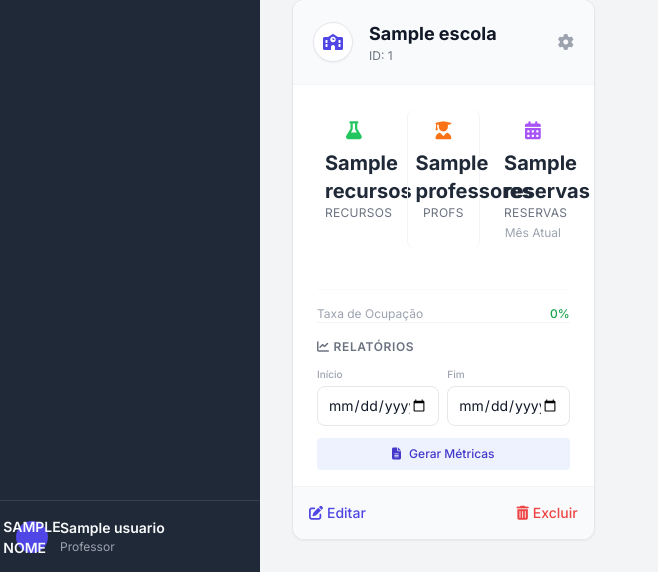
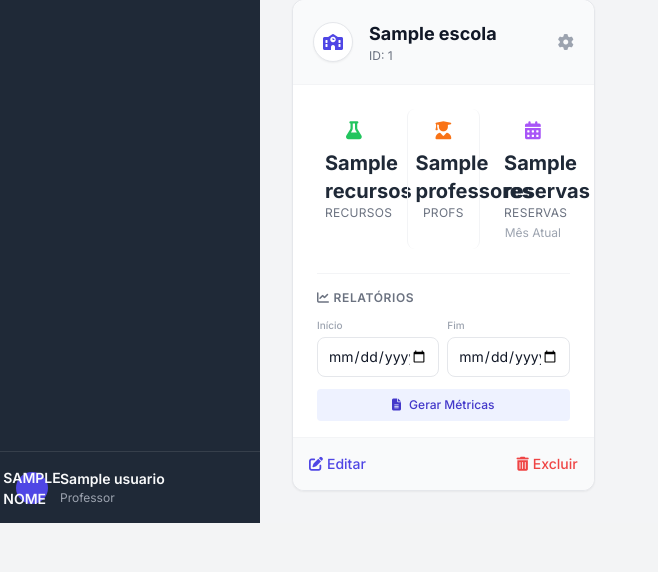
Before and after one commit to nteconcas/cregenda, a Python web app: template templates/gestor_regional/dashboard.html in a window 1280 px wide. Shown: the part 437-1009 px from the top of the page, without its empty margins (0-658 px from the left). After the commit the page ends 960 px from the top, so only its background shows below. Run offline with Jinja, Linux system fonts and the light colour scheme; the template is opened without the code that fills it: most values are stand-ins (such as "Sample title", 1, 10 or a date in 2020); some libraries are stand-ins or nearby versions.

Commit message:
Correção dashboard

```diff
--- a/templates/gestor_regional/dashboard.html
+++ b/templates/gestor_regional/dashboard.html
@@ -128,18 +128,6 @@
                         <span class="text-xs text-gray-400 block mt-1">Mês Atual</span>
                     </div>
                 </div>
-                <div class="px-6">
-                    <div class="mt-4 pt-4 border-t border-gray-50 flex items-center justify-between">
-                        <span class="text-xs text-gray-400">Taxa de Ocupação</span>
-                        <span class="text-xs font-medium text-green-600">
-                            {% if dado.recursos > 0 %}
-                                {{ ((dado.reservas / (dado.recursos * 20)) * 100)|round|int }}%
-                            {% else %}
-                                0%
-                            {% endif %}
-                        </span>
-                    </div>
-                </div>
 
                 <!-- Reports Section -->
                 <div class="px-6 pb-4">
```
